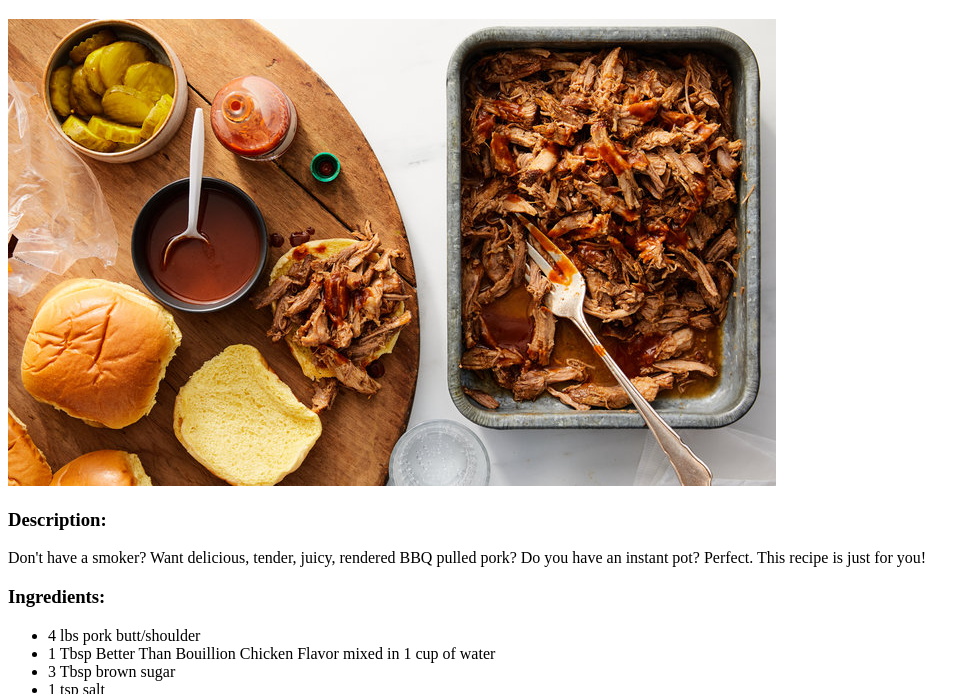
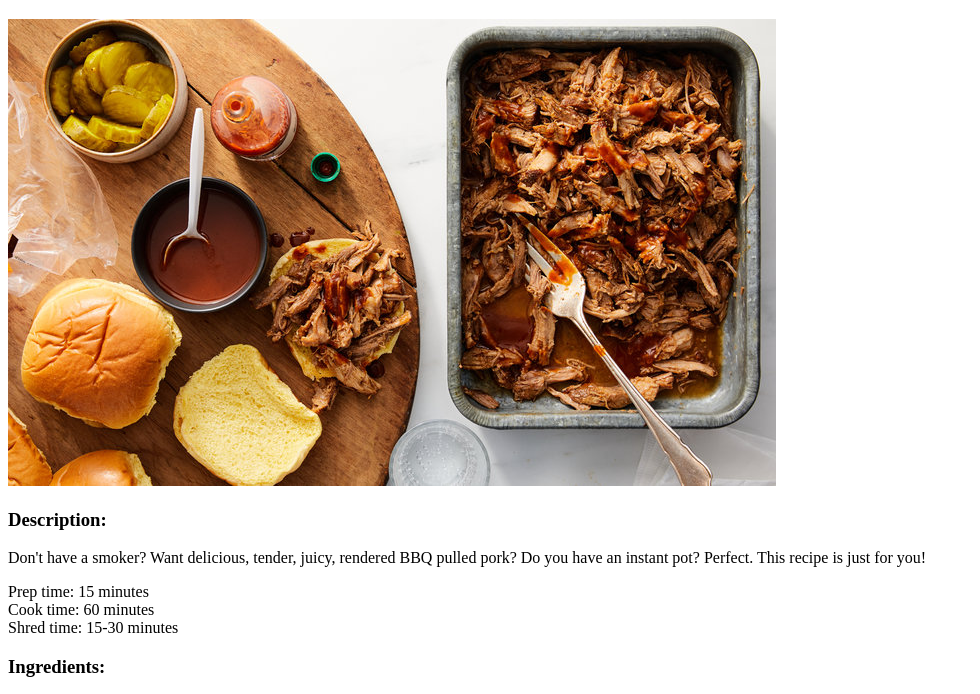
Before and after one commit to NEUREL/odin-recipes, a plain HTML site: page recipes/pulledpork.html in a window 1280 px wide. Shown: the part 79-773 px from the top of the page, without its empty margins (0-980 px from the left). Drawn offline with Linux system fonts and the light colour scheme.

```diff
--- a/recipes/pulledpork.html
+++ b/recipes/pulledpork.html
@@ -11,6 +11,12 @@
         <h3>Description:</h2>
         <p>
             Don't have a smoker? Want delicious, tender, juicy, rendered BBQ pulled pork? Do you have an instant pot? Perfect. This recipe is just for you!
+            <p>
+            Prep time: 15 minutes
+            <br>
+            Cook time: 60 minutes
+            <br>
+            Shred time: 15-30 minutes
         </p>
         <h3>Ingredients:</h3>
         <ul>
```
